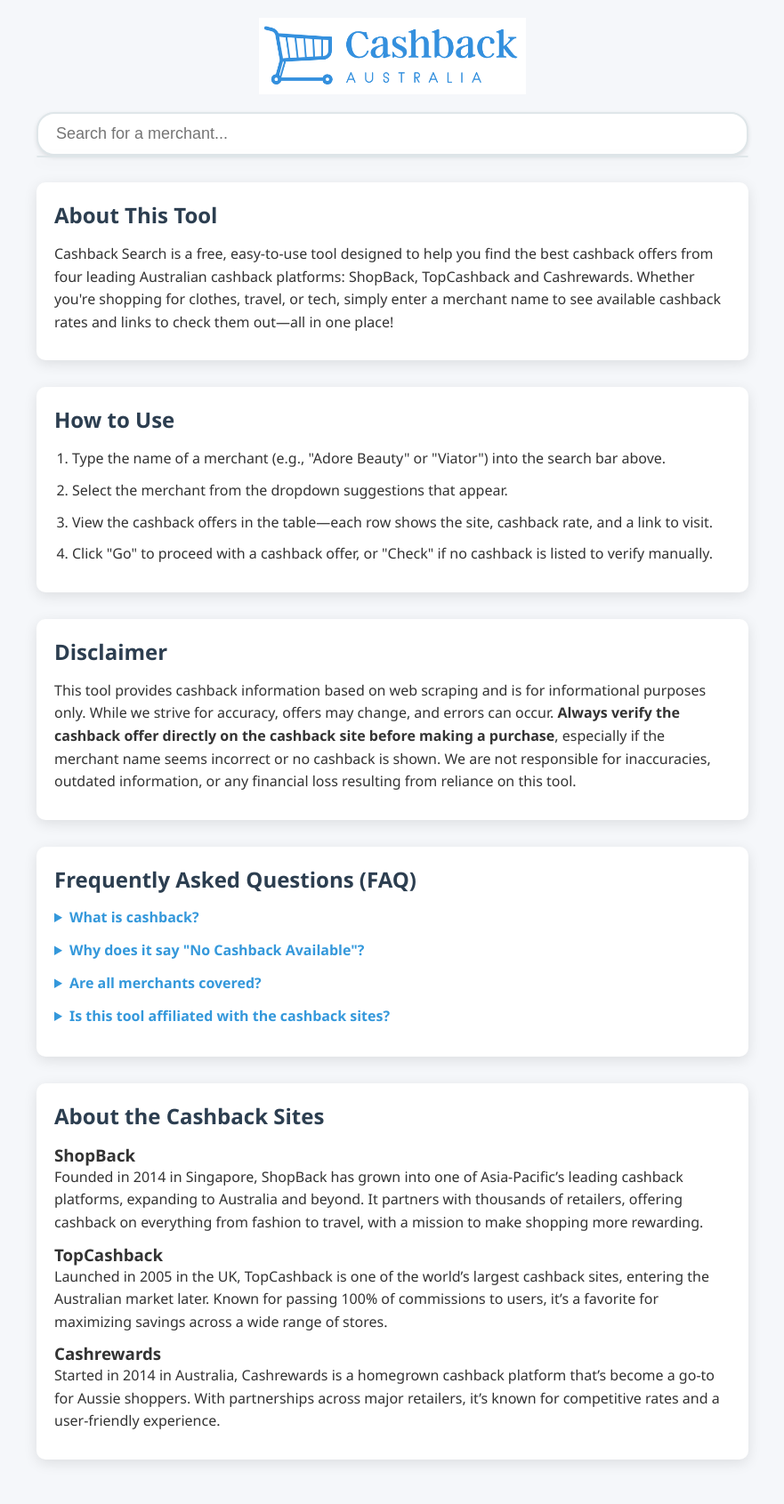
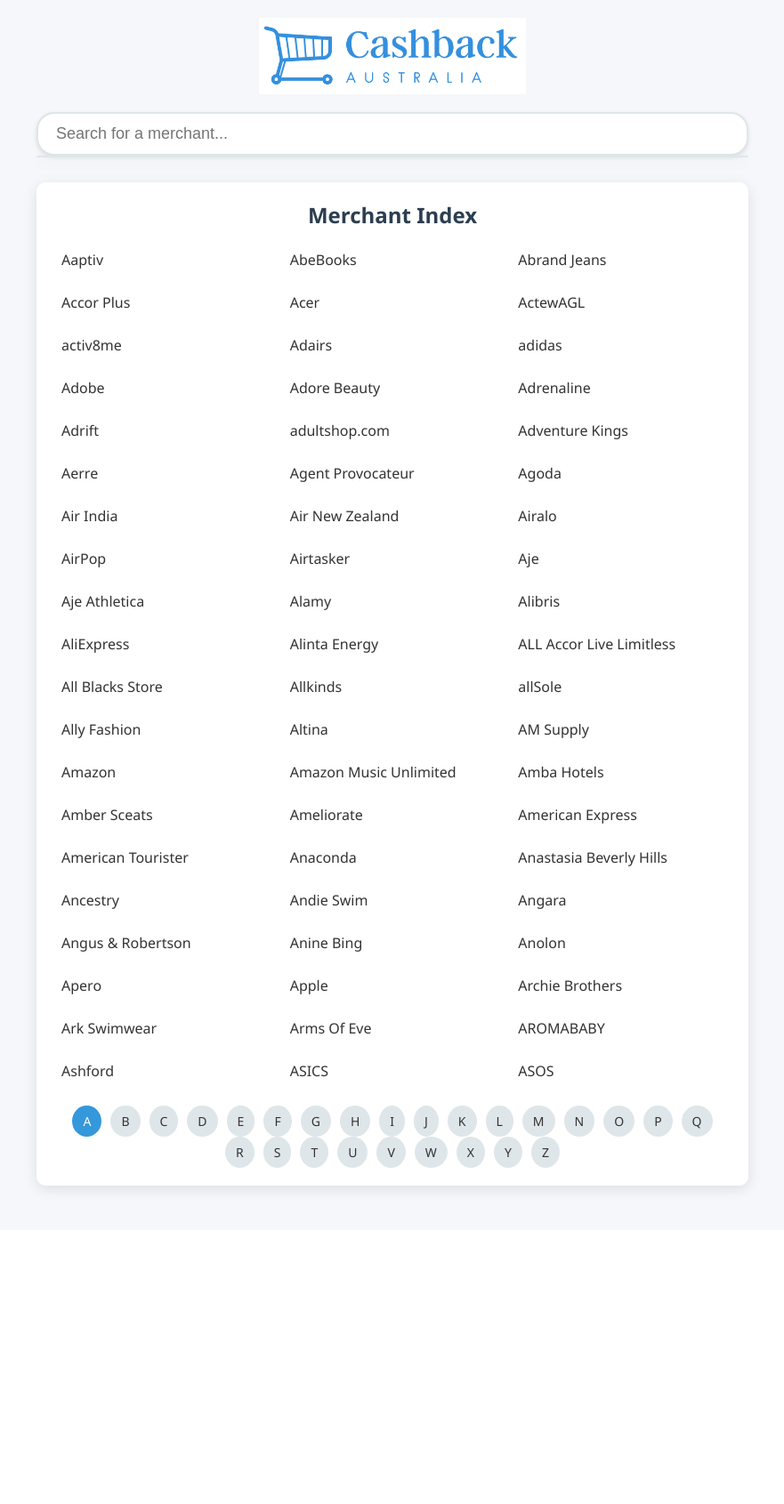
Before and after one commit to rakeshnirzari1/cashback-search, a Flask app: page / in a window 1280 px wide. Shown: the whole page at 89% size, without its empty margins (199-1080 px from the left). After the commit the page ends 1346 px from the top, so only its background shows below. Run offline with Flask 3, Linux system fonts and the light colour scheme.

Commit message:
Update index.html

```diff
--- a/templates/index.html
+++ b/templates/index.html
@@ -118,8 +118,8 @@
             color: white;
         }
 
-        /* Content Sections */
-        .content-section {
+        /* Merchant Index */
+        .merchant-index {
             max-width: 800px;
             width: 90%;
             margin: 30px auto;
@@ -128,27 +128,44 @@
             border-radius: 10px;
             box-shadow: 0 4px 15px rgba(0, 0, 0, 0.1);
         }
-        .content-section h2 {
+        .merchant-index h2 {
             color: #2c3e50;
             font-size: 1.5em;
             margin-bottom: 15px;
+            text-align: center;
         }
-        .content-section p, .content-section li {
+        .merchant-grid {
+            display: grid;
+            grid-template-columns: repeat(3, 1fr);
+            gap: 10px;
+        }
+        .merchant-grid div {
+            padding: 8px;
             font-size: clamp(14px, 3.5vw, 16px);
-            line-height: 1.6;
-            margin-bottom: 10px;
+            cursor: pointer;
+            transition: background 0.2s;
         }
-        .content-section ul, .content-section ol {
-            padding-left: 20px;
+        .merchant-grid div:hover {
+            background: #ecf0f1;
         }
-        .content-section details {
-            margin-bottom: 15px;
+        .pagination {
+            text-align: center;
+            margin-top: 20px;
         }
-        .content-section summary {
-            cursor: pointer;
-            font-weight: 600;
-            font-size: clamp(14px, 3.5vw, 16px);
-            color: #3498db;
+        .pagination a {
+            display: inline-block;
+            margin: 0 5px;
+            padding: 8px 12px;
+            background: #dfe6e9;
+            color: #333;
+            border-radius: 50%;
+            text-decoration: none;
+            font-size: 14px;
+            transition: background 0.3s, color 0.3s;
+        }
+        .pagination a:hover, .pagination a.active {
+            background: #3498db;
+            color: white;
         }
 
         /* Tablet Adjustments */
@@ -156,7 +173,7 @@
             body {
                 padding: 15px;
             }
-            .search-container, #resultsTable, .content-section {
+            .search-container, #resultsTable, .merchant-index {
                 width: 95%;
             }
             #merchantInput {
@@ -168,6 +185,9 @@
             th, td {
                 padding: 10px 12px;
             }
+            .merchant-grid {
+                grid-template-columns: repeat(2, 1fr); /* 2 columns on tablet */
+            }
         }
 
         /* Mobile Adjustments */
@@ -178,7 +198,7 @@
             .logo-container img {
                 width: 100%;
             }
-            .search-container, #resultsTable, .content-section {
+            .search-container, #resultsTable, .merchant-index {
                 width: 100%;
             }
             #resultsTable {
@@ -190,11 +210,12 @@
                 padding: 8px 10px;
                 min-width: 100px;
             }
-            .content-section {
-                padding: 15px;
+            .merchant-grid {
+                grid-template-columns: 1fr; /* 1 column on mobile */
             }
-            .content-section h2 {
-                font-size: 1.3em;
+            .pagination a {
+                padding: 6px 10px;
+                font-size: 12px;
             }
         }
     </style>
@@ -218,61 +239,74 @@
         <tbody id="resultsBody"></tbody>
     </table>
 
-    <!-- About This Tool -->
-    <section class="content-section">
-        <h2>About This Tool</h2>
-        <p>Cashback Search is a free, easy-to-use tool designed to help you find the best cashback offers from four leading Australian cashback platforms: ShopBack, TopCashback and Cashrewards. Whether you're shopping for clothes, travel, or tech, simply enter a merchant name to see available cashback rates and links to check them out—all in one place!</p>
+    <section class="merchant-index">
+        <h2>Merchant Index</h2>
+        <div class="merchant-grid" id="merchantGrid"></div>
+        <div class="pagination" id="pagination"></div>
     </section>
 
-    <!-- How to Use -->
-    <section class="content-section">
-        <h2>How to Use</h2>
-        <ol>
-            <li>Type the name of a merchant (e.g., "Adore Beauty" or "Viator") into the search bar above.</li>
-            <li>Select the merchant from the dropdown suggestions that appear.</li>
-            <li>View the cashback offers in the table—each row shows the site, cashback rate, and a link to visit.</li>
-            <li>Click "Go" to proceed with a cashback offer, or "Check" if no cashback is listed to verify manually.</li>
-        </ol>
-    </section>
+    <script src="{{ url_for('static', filename='script.js') }}"></script>
+    <script>
+        // Merchant Index and Pagination
+        document.addEventListener('DOMContentLoaded', async () => {
+            const merchantsResponse = await fetch('/merchants');
+            const merchants = await merchantsResponse.json();
+            const itemsPerPage = 60; // 20 rows * 3 columns
+            let currentLetter = 'A';
 
-    <!-- Disclaimer -->
-    <section class="content-section">
-        <h2>Disclaimer</h2>
-        <p>This tool provides cashback information based on web scraping and is for informational purposes only. While we strive for accuracy, offers may change, and errors can occur. <strong>Always verify the cashback offer directly on the cashback site before making a purchase</strong>, especially if the merchant name seems incorrect or no cashback is shown. We are not responsible for inaccuracies, outdated information, or any financial loss resulting from reliance on this tool.</p>
-    </section>
+            function displayMerchants(letter) {
+                const filteredMerchants = merchants.filter(m => m.toUpperCase().startsWith(letter));
+                const totalPages = Math.ceil(filteredMerchants.length / itemsPerPage);
+                let page = 1;
 
-    <!-- FAQ -->
-    <section class="content-section">
-        <h2>Frequently Asked Questions (FAQ)</h2>
-        <details>
-            <summary>What is cashback?</summary>
-            <p>Cashback is a reward offered by certain websites where you get a percentage of your purchase amount back after shopping through their links.</p>
-        </details>
-        <details>
-            <summary>Why does it say "No Cashback Available"?</summary>
-            <p>This means our tool couldn’t find a cashback offer for that merchant on the site at the time of the search. Click "Check" to visit the site and confirm manually.</p>
-        </details>
-        <details>
-            <summary>Are all merchants covered?</summary>
-            <p>We search a curated list of merchants from our database. If a merchant isn’t listed, try a similar name or check the cashback sites directly.</p>
-        </details>
-        <details>
-            <summary>Is this tool affiliated with the cashback sites?</summary>
-            <p>No, we’re an independent tool designed to help users compare offers. We don’t earn commissions or have partnerships with these sites.</p>
-        </details>
-    </section>
+                function renderPage(pageNum) {
+                    const start = (pageNum - 1) * itemsPerPage;
+                    const end = start + itemsPerPage;
+                    const pageMerchants = filteredMerchants.slice(start, end);
 
-    <!-- About Cashback Sites -->
-    <section class="content-section">
-        <h2>About the Cashback Sites</h2>
-        <h3>ShopBack</h3>
-        <p>Founded in 2014 in Singapore, ShopBack has grown into one of Asia-Pacific’s leading cashback platforms, expanding to Australia and beyond. It partners with thousands of retailers, offering cashback on everything from fashion to travel, with a mission to make shopping more rewarding.</p>
-        <h3>TopCashback</h3>
-        <p>Launched in 2005 in the UK, TopCashback is one of the world’s largest cashback sites, entering the Australian market later. Known for passing 100% of commissions to users, it’s a favorite for maximizing savings across a wide range of stores.</p>
-        <h3>Cashrewards</h3>
-        <p>Started in 2014 in Australia, Cashrewards is a homegrown cashback platform that’s become a go-to for Aussie shoppers. With partnerships across major retailers, it’s known for competitive rates and a user-friendly experience.</p>
-        </section>
+                    const grid = document.getElementById('merchantGrid');
+                    grid.innerHTML = '';
+                    pageMerchants.forEach(merchant => {
+                        const div = document.createElement('div');
+                        div.textContent = merchant;
+                        div.addEventListener('click', () => {
+                            document.getElementById('merchantInput').value = merchant;
+                            suggestionsDiv.innerHTML = '';
+                            document.querySelector('#suggestions div')?.click(); // Trigger search
+                        });
+                        grid.appendChild(div);
+                    });
 
-    <script src="{{ url_for('static', filename='script.js') }}"></script>
+                    // Update pagination (simple for single page per letter)
+                    const pagination = document.getElementById('pagination');
+                    pagination.innerHTML = '';
+                    'ABCDEFGHIJKLMNOPQRSTUVWXYZ'.split('').forEach(ltr => {
+                        const a = document.createElement('a');
+                        a.textContent = ltr;
+                        a.href = '#';
+                        if (ltr === letter) a.classList.add('active');
+                        a.addEventListener('click', (e) => {
+                            e.preventDefault();
+                            currentLetter = ltr;
+                            displayMerchants(ltr);
+                        });
+                        pagination.appendChild(a);
+                    });
+                }
+
+                renderPage(page);
+            }
+
+            // Initial display
+            displayMerchants(currentLetter);
+
+            // Tie into existing search functionality
+            const suggestionsDiv = document.getElementById('suggestions');
+            suggestionsDiv.addEventListener('click', () => {
+                const grid = document.getElementById('merchantGrid');
+                grid.scrollIntoView({ behavior: 'smooth' });
+            });
+        });
+    </script>
 </body>
 </html>
```
